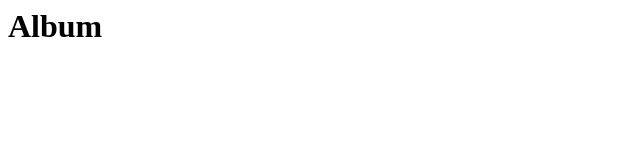
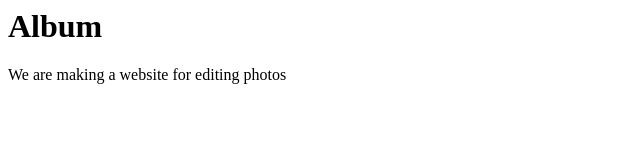
Before and after one commit to ankur09/Album, a plain HTML site: page index.html in a window 1280 px wide. Shown: the whole page, without its empty margins (0-640 px from the left). Drawn offline with Linux system fonts and the light colour scheme.

Commit message:
in index file added this is a website

```diff
--- a/index.html
+++ b/index.html
@@ -5,5 +5,6 @@
 </head>
 <body>
 <h1>Album</h1>
+<p>We are making a website for editing photos</p>
 </body>
 </html>
```
